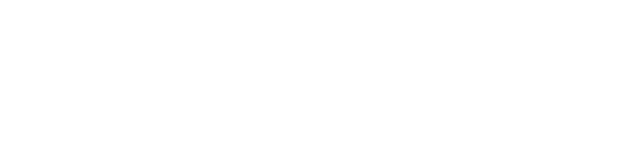
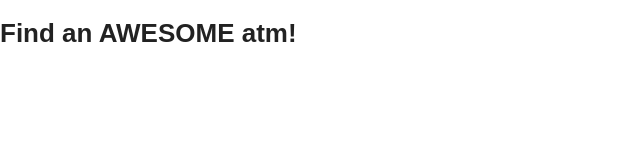
Before and after one commit to videmsky/open-atm.org, a plain HTML site: page index.html in a window 1280 px wide. Shown: the whole page, without its empty margins (0-640 px from the left). Drawn offline with nearby package versions, Linux system fonts and the light colour scheme.

Commit message:
some text

```diff
--- a/index.html
+++ b/index.html
@@ -7,7 +7,7 @@
   <meta charset="utf-8">
   <meta http-equiv="X-UA-Compatible" content="IE=edge,chrome=1">
 
-  <title></title>
+  <title>Free Range ATM</title>
   <meta name="description" content="">
   <meta name="author" content="">
 
@@ -27,6 +27,7 @@
 
     </header>
     <div id="main" role="main">
+    <h1>Find an AWESOME atm!</h1>
 
     </div>
     <footer>
```
